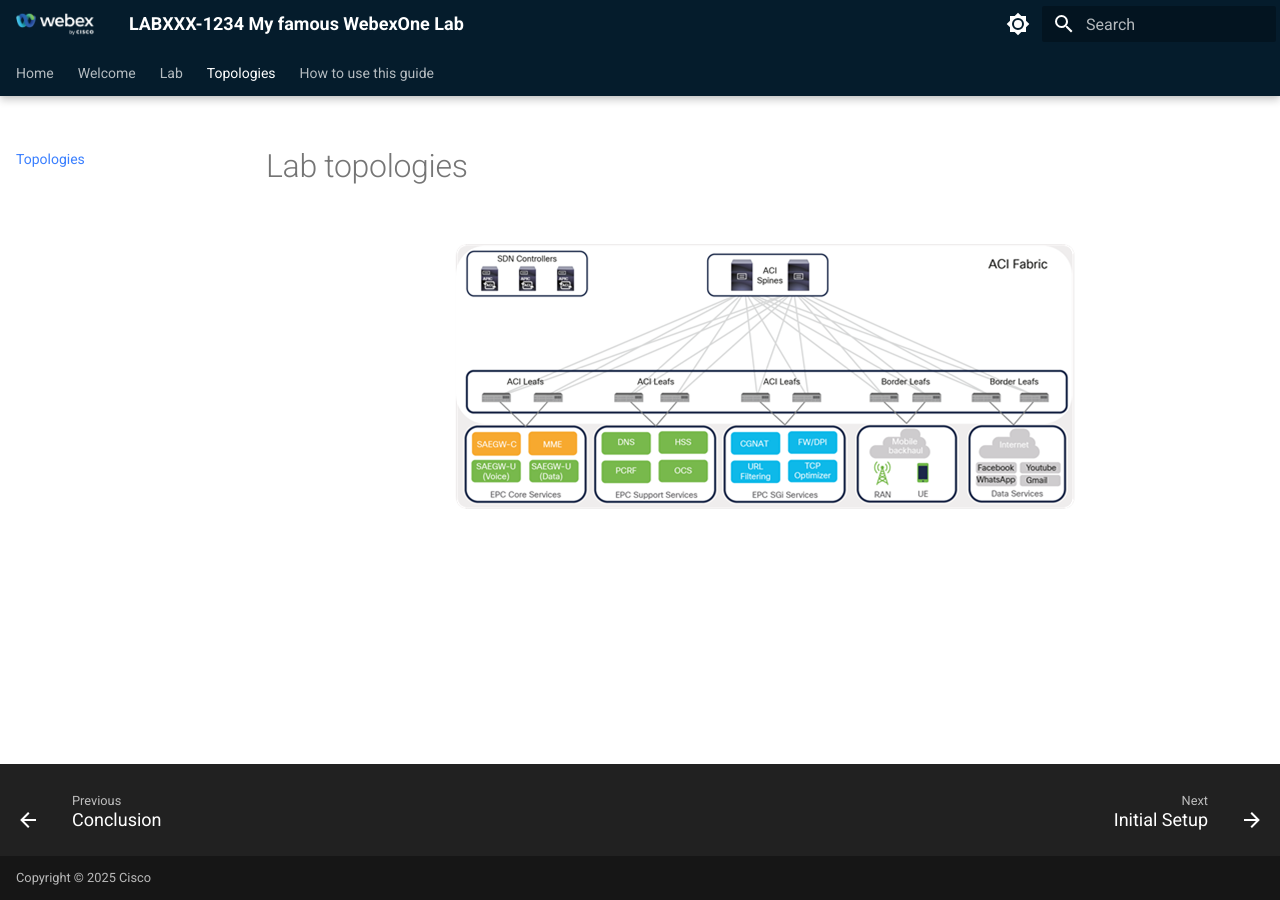
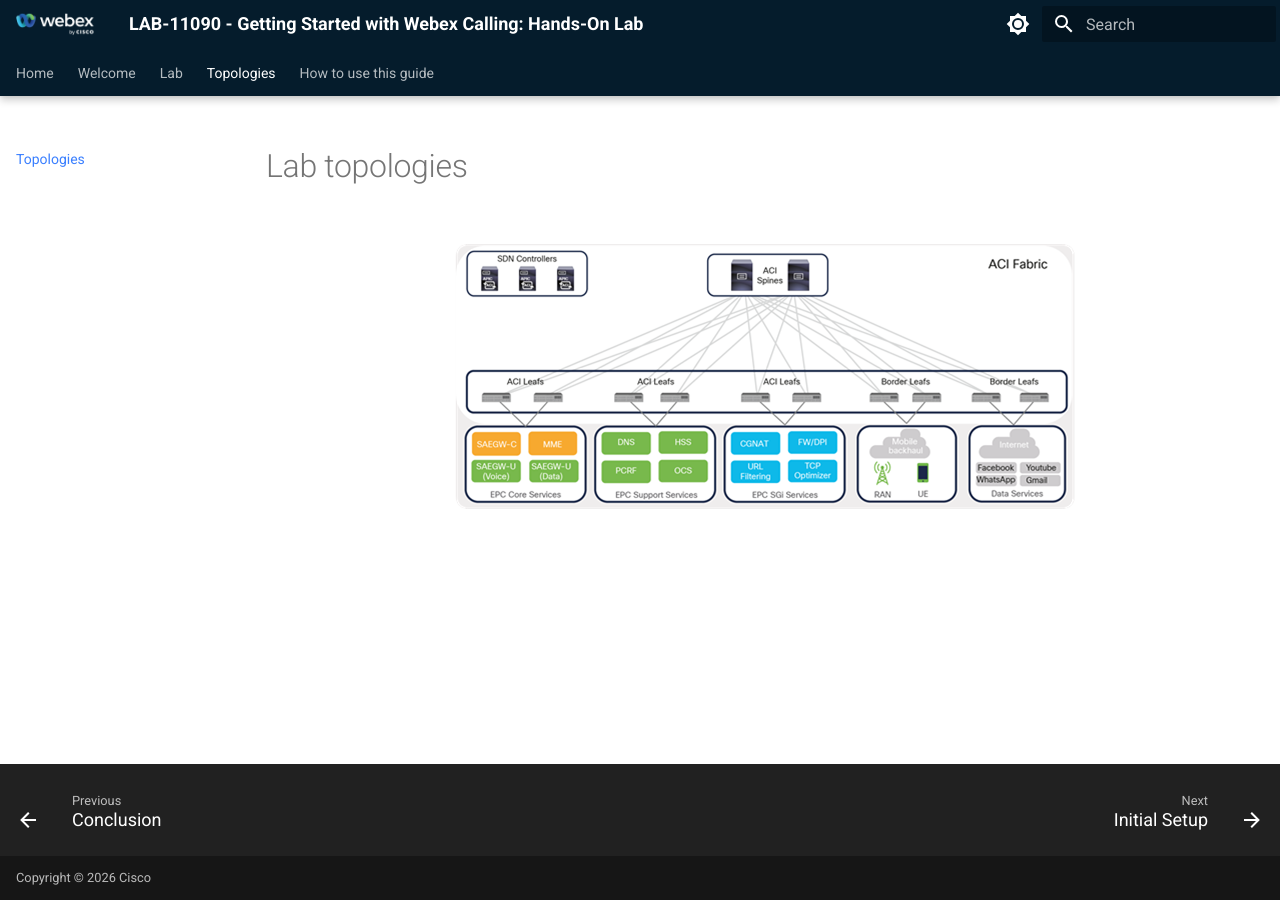
Before and after one commit to WebexCC-SA/LAB-11090, an MkDocs documentation site: the page built from docs/topologies.md, in a window 1280 px wide. Built offline with MkDocs 1.6.1 and Material for MkDocs 9.7.7, drawn with Linux system fonts in a browser that asks for light colours.

Commit message:
Lab Setup

```diff
--- a/mkdocs.yml
+++ b/mkdocs.yml
@@ -1,8 +1,8 @@
 ---
-site_name: LABXXX-1234 My famous WebexOne Lab # This must begin with the session ID, e.g. LABXXX-1234 This is my Cisco Live Lab
-site_description: LABXXX-1234 My famous WebexOne Lab # must be same as "site_name"
-site_author: John Doe
-copyright: Copyright &copy; 2025 Cisco
+site_name: "LAB-11090 - Getting Started with Webex Calling: Hands-On Lab" # This must begin with the session ID, e.g. LABXXX-1234 This is my Cisco Live Lab
+site_description: "LAB-11090 - Getting Started with Webex Calling: Hands-On Lab" # must be same as "site_name"
+site_author: Susan Parrish
+copyright: Copyright &copy; 2026 Cisco
 theme:
   name: material
   features:
@@ -35,7 +35,7 @@
   favicon: template_assets/webex75.png
 extra:
   generator: false
-  repo: "https://github.com/kevsimps/wx1_26.git"
+  repo: "https://github.com/WebexCC-SA/LAB-11090.git"
   site_event: test
 extra_css:
   - stylesheets/extra.css
```
Also changed, not shown: README.md (+2 -2 lines).
